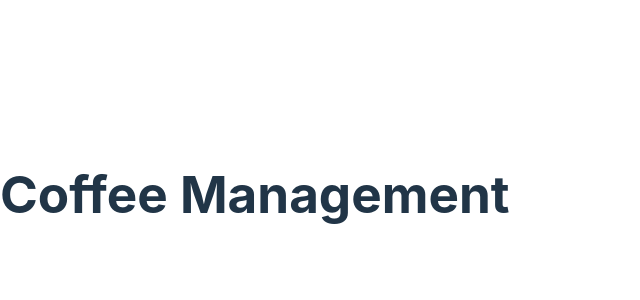
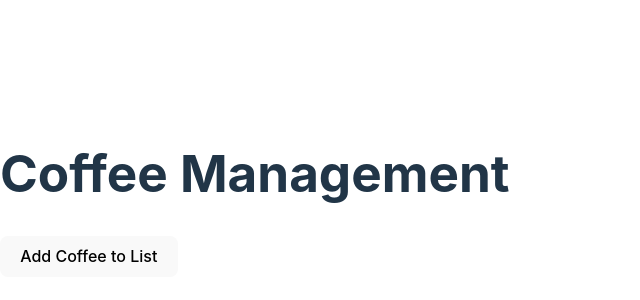
Before and after one commit to boboflofo/coffee, a React (Vite) app: page / in a window 1280 px wide. Shown: the part 206-506 px from the top of the page, without its empty margins (0-640 px from the left). Built offline with nearby package versions, Linux system fonts and the light colour scheme.

Commit message:
wip coffee form submission

```diff
--- a/src/components/Coffee.jsx
+++ b/src/components/Coffee.jsx
@@ -4,7 +4,7 @@ import PropTypes from 'prop-types'
 export default function Coffee(props) {
   return(
     <React.Fragment>
-      <div onClick = {props.showCoffee}>
+      <div onClick = {() => {props.showCoffee(props.id)}}>
         <h1>{props.name}</h1>
         <h3>${props.price} per pound</h3>
         <h3>{props.pounds} pounds left</h3>
@@ -19,5 +19,6 @@ Coffee.propTypes = {
   price: PropTypes.string,
   roast: PropTypes.string,
   pounds: PropTypes.number,
-  showCoffee: PropTypes.func
+  showCoffee: PropTypes.func,
+  id: PropTypes.string
 }
--- a/src/components/CoffeeControl.jsx
+++ b/src/components/CoffeeControl.jsx
@@ -49,25 +49,54 @@ export default class CoffeeControl extends React.Component {
       }
       return coffee;
     });
-    this.setState({coffeeList:updatedCoffeeList})
+    this.setState({ coffeeList: updatedCoffeeList });
+  };
+
+  handleClick = () => {
+    if (this.state.shownCoffee != null) {
+      this.setState({
+        coffeeFormMode: false,
+        shownCoffee: null,
+        coffeeEditMode: false,
+      });
+    } else {
+      this.setState((prevState) => ({
+        coffeeFormMode: !prevState.coffeeFormMode,
+      }));
+    }
   };
 
   render() {
     let shownPage = null;
+    let buttonText = null;
 
     if (this.state.coffeeFormMode) {
-      shownPage = <CoffeeForm addCoffee={this.state.addCoffeeToList} />;
+      shownPage = <CoffeeForm addCoffee={addCoffeeToList} />;
+      buttonText = "Return to Coffee Display";
     } else if (this.state.coffeeEditMode) {
       shownPage = <CoffeeEditForm coffee={this.state.shownCoffee} />;
     } else if (this.state.coffeeShown != null) {
-      shownPage = <CoffeeDetail coffee = {this.state.shownCoffee} handleSell={this.state.sellCoffeeFromList} />;
+      shownPage = (
+        <CoffeeDetail
+          coffee={this.state.shownCoffee}
+          handleSell={this.state.sellCoffeeFromList}
+        />
+      );
     } else {
-      shownPage = <CoffeeList coffeeList={this.state.coffeeList} />;
+      buttonText = "Add Coffee to List";
+      shownPage = (
+        <CoffeeList
+          coffeeList={this.state.coffeeList}
+          changeShownCoffee={this.state.changeShownCoffee}
+        />
+      );
     }
 
-    return(
-    <React.Fragment>{shownPage}</React.Fragment>
-    )
-
+    return (
+      <React.Fragment>
+        {shownPage}
+        <button onClick={this.handleClick}>{buttonText}</button>
+      </React.Fragment>
+    );
   }
 }
```
